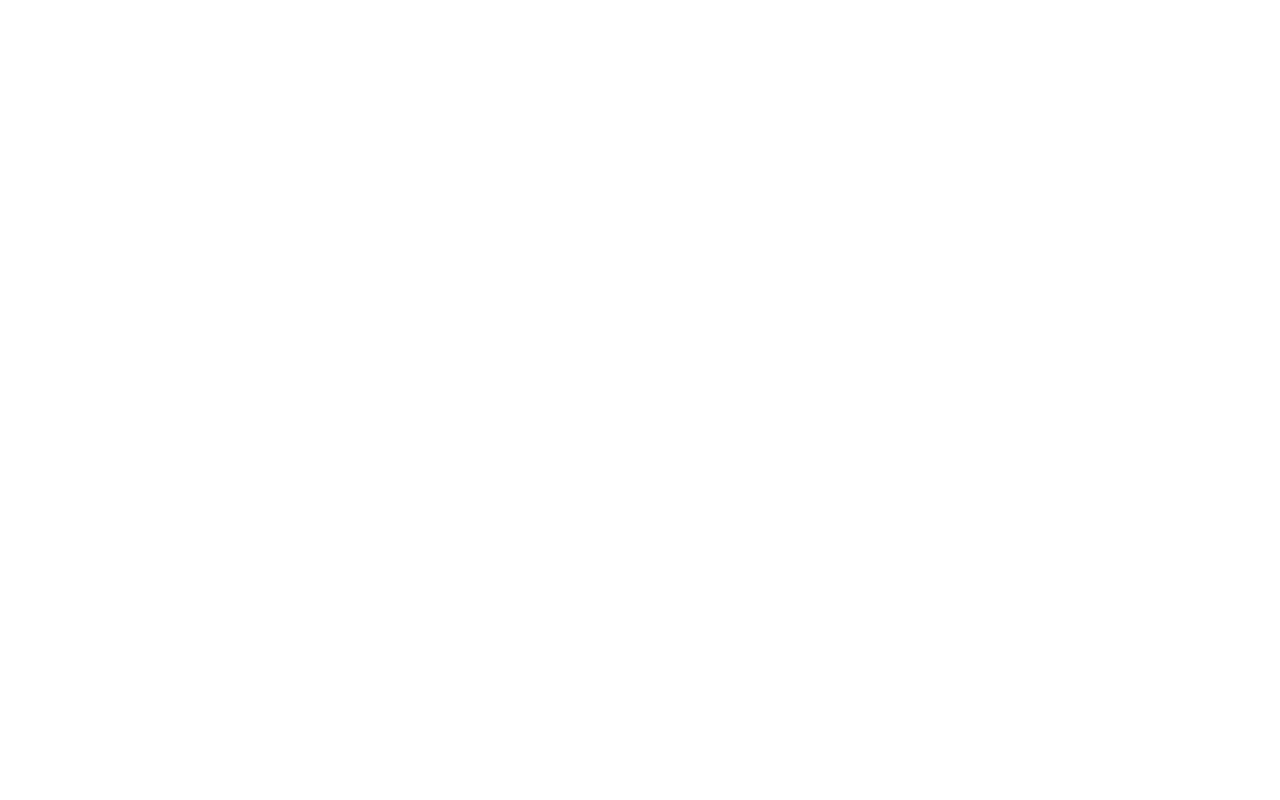
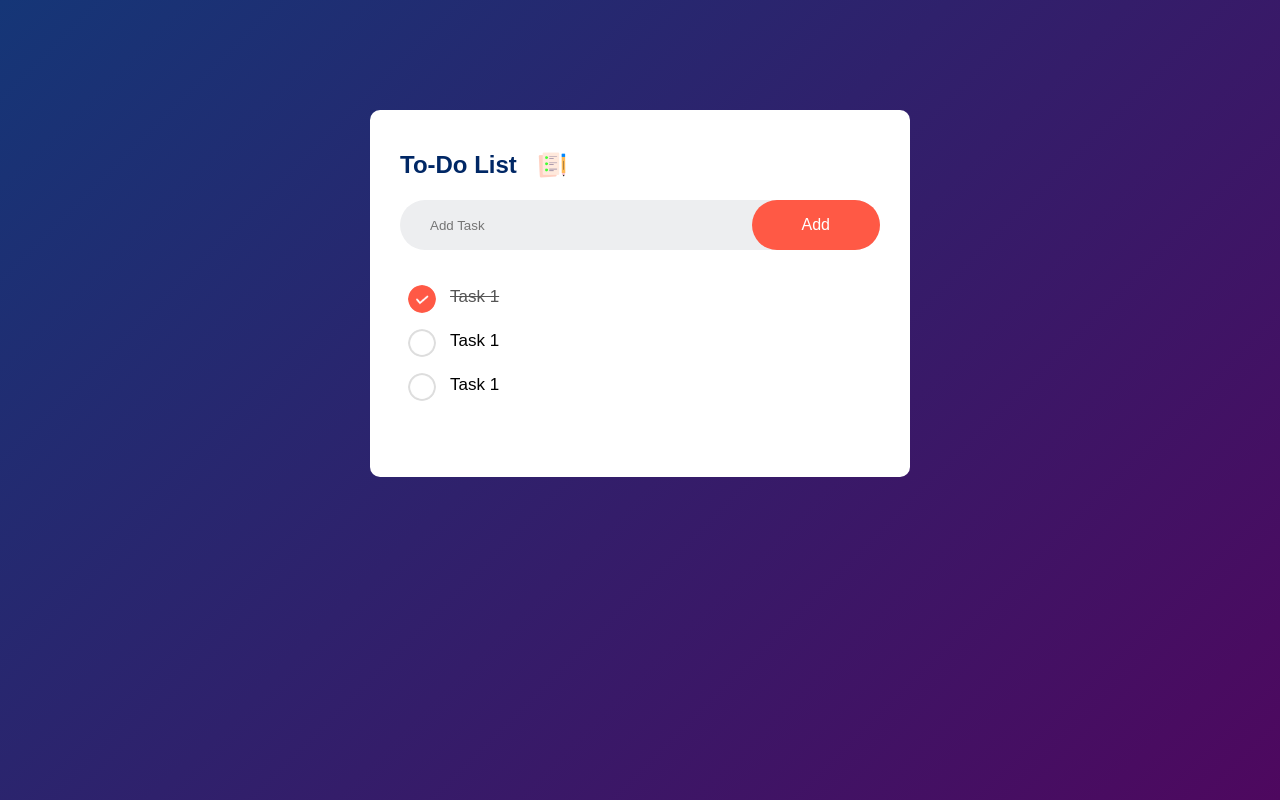
Before and after one commit to ptsourav21/to_do_list_js, a plain HTML site: page index.html in a window 1280 px wide. Drawn offline with Linux system fonts and the light colour scheme.

Commit message:
Static Page with only HTML and CSS

```diff
--- a/index.html
+++ b/index.html
@@ -7,6 +7,20 @@
     <link rel="stylesheet" href="styles.css">
 </head>
 <body>
+    <div class="container">
+        <div class="todo-app">
+            <h2>To-Do List <img src="/images/icon.png" alt=""></h2>
+            <div class="row">
+                <input type="text" id ="input-box" placeholder="Add Task">
+                <button>Add</button>
+            </div>
+            <ul id ="list-container">
+                <li class="checked">Task 1</li>
+                <li>Task 1</li>
+                <li>Task 1</li>
+            </ul>
+        </div>
+    </div>
     <script src="app.js"></script>
 </body>
 </html>
--- a/styles.css
+++ b/styles.css
@@ -0,0 +1,86 @@
+*{
+    margin: 0;
+    padding:0;
+    font-family: 'Poppins', sans-serif;
+    box-sizing: border-box;
+}
+.container{
+    width: 100%;
+    min-height: 100vh;
+    background: linear-gradient(135deg, #153677, #4e085f);
+    padding: 10px;
+}
+.todo-app{
+    width: 100%;
+    max-width: 540px;
+    background-color: white;
+    margin: 100px auto 20px;
+    padding: 40px 30px 70px;
+    border-radius: 10px;
+}
+.todo-app h2{
+    color: #002765;
+    display: flex;
+    align-items: center;
+    margin-bottom: 20px;
+}
+.todo-app h2 img{
+    width: 30px;
+    margin-left: 20px;
+}
+.row{
+    display: flex;
+    align-items: center;
+    justify-content: space-between;
+    background: #edeef0;
+    border-radius: 30px;
+    padding-left: 20px;
+    margin-bottom: 25px;
+}
+input{
+    flex: 1;
+    border: none;
+    outline: none;
+    background: transparent;
+    padding: 10px;
+    font-weight: 14px;
+}
+button{
+    border: 0;
+    outline: none;
+    background: #ff5945;
+    color: white;
+    padding: 16px 50px;
+    border-radius: 40px;
+    cursor: pointer;
+    font-size: 16px;
+}
+
+ul li{
+    list-style: none;
+    font-size: 17px;
+    padding: 12px 8px 12px 50px;
+    user-select: none;
+    cursor: pointer;
+    position: relative;
+}
+ul li::before{
+    content: '';
+    position: absolute;
+    height: 28px;
+    width: 28px;
+    border-radius: 50%;
+    background-image: url(images/unchecked.png);
+    background-size: cover;
+    background-position: center;
+    top: 10px;
+    left: 8px;
+}
+ul li.checked{
+    color:#555;
+    text-decoration: line-through;
+}
+
+ul li.checked::before{
+    background-image: url(images/checked.png);
+}
```
